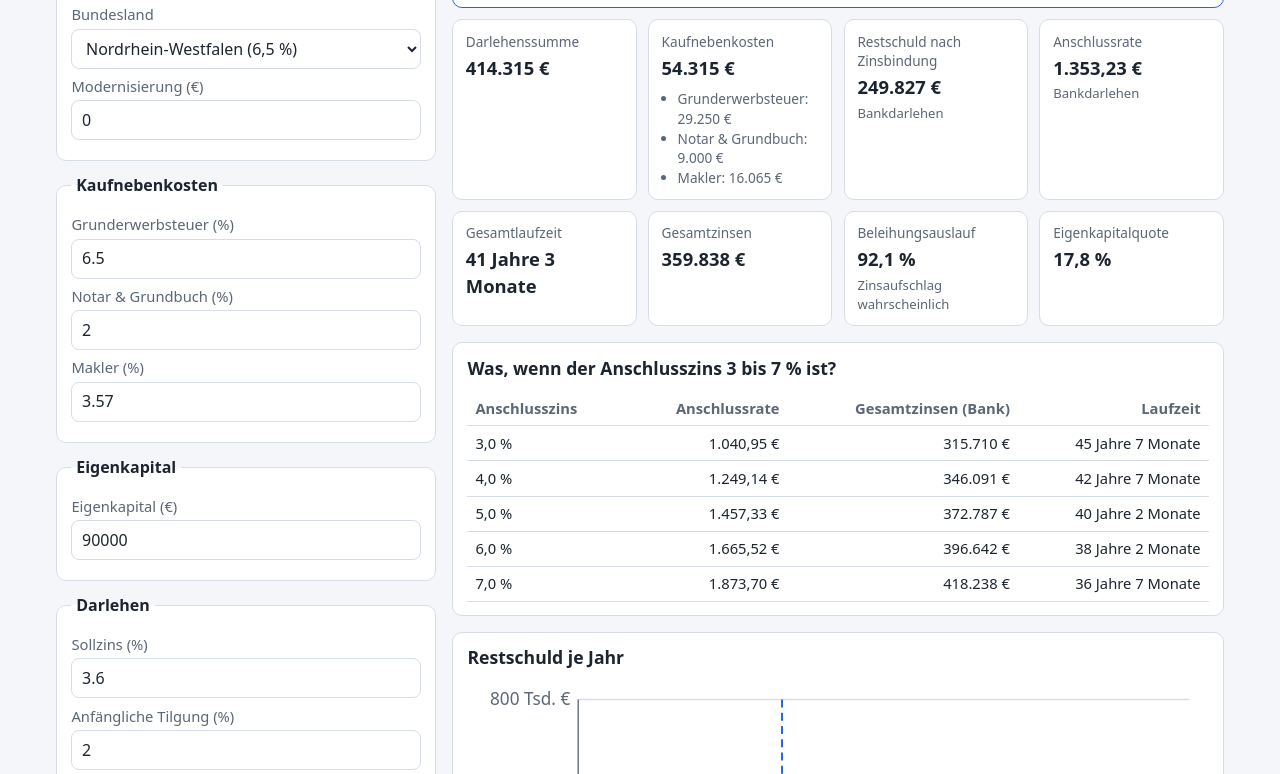
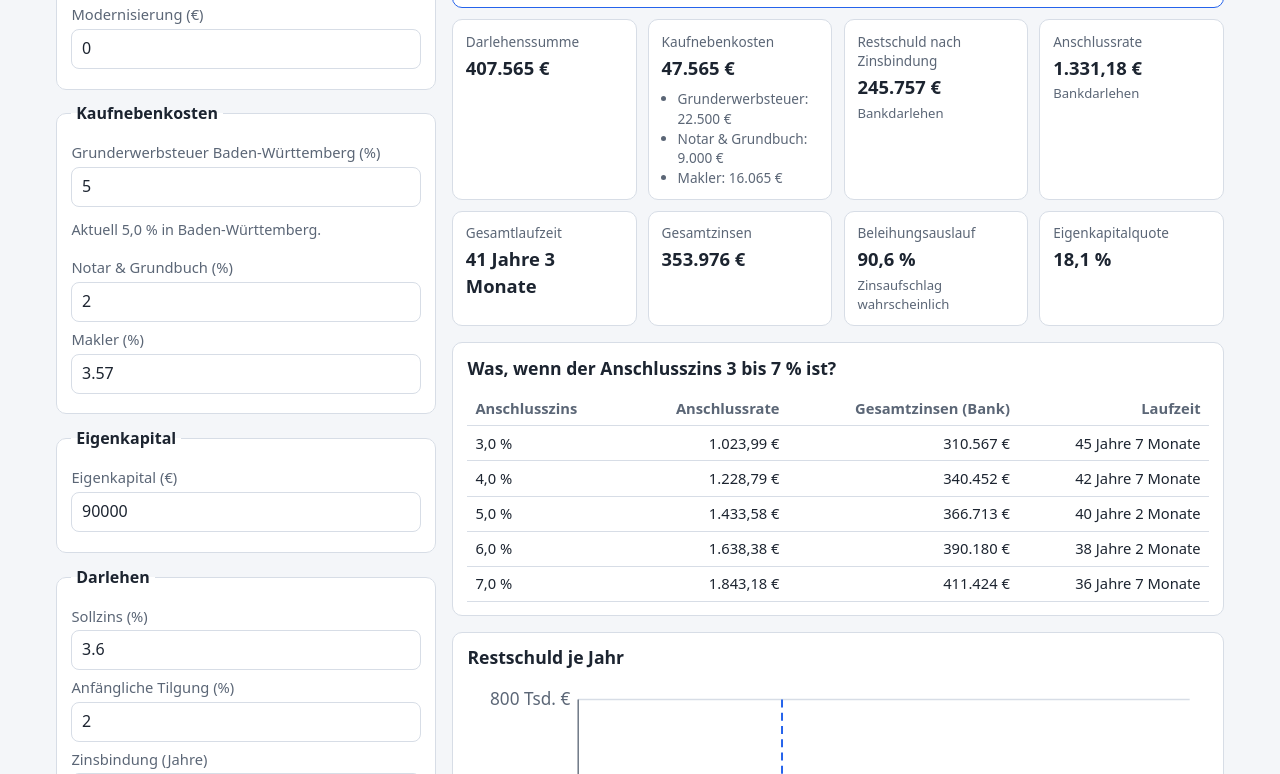
Before and after one commit to Rindi121992/Baufi-Rechner, a plain HTML site: page index.html in a window 1280 px wide. Shown: the part 363-1137 px from the top of the page. Drawn offline with Linux system fonts and the light colour scheme.

Commit message:
Baufinanzierungsrechner auf Baden-Württemberg beschränken
Bundesland-Auswahl entfernt, Grunderwerbsteuer fest mit 5,0 % vorbelegt
(änderbar). Altdaten mit Bundesland werden auf den BW-Satz umgestellt.

Co-Authored-By: Claude Opus 5.5 <noreply@anthropic.com>
Claude-Session: https://claude.ai/code/session_01DvH7EfBqAUATB1iJ7EcAW1

```diff
--- a/index.html
+++ b/index.html
@@ -50,10 +50,6 @@
               <input type="number" id="kaufpreis" min="0" step="1000" inputmode="decimal">
             </div>
             <div class="feld">
-              <label for="bundesland">Bundesland</label>
-              <select id="bundesland"></select>
-            </div>
-            <div class="feld">
               <label for="modernisierung">Modernisierung (€)</label>
               <input type="number" id="modernisierung" min="0" step="1000" inputmode="decimal">
             </div>
@@ -62,8 +58,9 @@
           <fieldset>
             <legend>Kaufnebenkosten</legend>
             <div class="feld">
-              <label for="grest">Grunderwerbsteuer (%)</label>
+              <label for="grest">Grunderwerbsteuer Baden-Württemberg (%)</label>
               <input type="number" id="grest" min="0" step="0.01" inputmode="decimal">
+              <p class="hinweis">Aktuell 5,0 % in Baden-Württemberg.</p>
             </div>
             <div class="feld">
               <label for="notar">Notar &amp; Grundbuch (%)</label>
--- a/js/app.js
+++ b/js/app.js
@@ -68,10 +68,13 @@
     const src = e || {};
     const out = Object.assign(clone(C.DEFAULTS), src);
     out.kfw = Object.assign(clone(C.DEFAULTS.kfw), src.kfw || {});
-    if (!C.GRUNDERWERBSTEUER[out.bundesland]) out.bundesland = C.DEFAULTS.bundesland;
-    if (out.grunderwerbsteuerSatz === undefined || out.grunderwerbsteuerSatz === null) {
-      out.grunderwerbsteuerSatz = C.GRUNDERWERBSTEUER[out.bundesland].satz;
+    // Altdaten mit Feld bundesland: ein abweichender Satz kam vom alten Bundesland-Default
+    const altVersion = Object.prototype.hasOwnProperty.call(src, 'bundesland');
+    if (out.grunderwerbsteuerSatz === undefined || out.grunderwerbsteuerSatz === null ||
+        (altVersion && out.grunderwerbsteuerSatz !== C.GRUNDERWERBSTEUER_BW)) {
+      out.grunderwerbsteuerSatz = C.GRUNDERWERBSTEUER_BW;
     }
+    delete out.bundesland;
     return out;
   }
 
@@ -141,7 +144,6 @@
   function schreibeFormular() {
     const e = aktiv().eingaben;
     setVal('kaufpreis', e.kaufpreis);
-    setVal('bundesland', e.bundesland);
     setVal('modernisierung', e.modernisierung);
     setVal('grest', e.grunderwerbsteuerSatz);
     setVal('notar', e.notarSatz);
@@ -174,7 +176,6 @@
   function leseFormular() {
     const e = aktiv().eingaben;
     e.kaufpreis = feldZahl('kaufpreis');
-    e.bundesland = $('bundesland').value;
     e.modernisierung = feldZahl('modernisierung');
     e.grunderwerbsteuerSatz = feldZahl('grest');
     e.notarSatz = feldZahl('notar');
@@ -443,10 +444,6 @@
   // ---------- Ereignisse ----------
 
   function onEingabe(ev) {
-    if (ev.target.id === 'bundesland') {
-      const land = C.GRUNDERWERBSTEUER[ev.target.value];
-      if (land) $('grest').value = String(land.satz);
-    }
     if (ev.target.id === 'kfw-aktiv') {
       $('kfw-felder').hidden = !$('kfw-aktiv').checked;
     }
@@ -648,16 +645,6 @@
   }
 
   function init() {
-    const bl = $('bundesland');
-    Object.keys(C.GRUNDERWERBSTEUER)
-      .sort(function (a, b) { return C.GRUNDERWERBSTEUER[a].name.localeCompare(C.GRUNDERWERBSTEUER[b].name, 'de'); })
-      .forEach(function (k) {
-        const land = C.GRUNDERWERBSTEUER[k];
-        const o = el('option', land.name + ' (' + pct(land.satz, 1) + ')');
-        o.value = k;
-        bl.appendChild(o);
-      });
-
     const geladen = S.laden();
     zustand = geladen ? normalisiere(geladen) : standardZustand();
     const hinzugefuegt = uebernehmeLinkAusHash();
--- a/js/calc.js
+++ b/js/calc.js
@@ -1,31 +1,14 @@
 (function (root) {
   'use strict';
 
-  // Grunderwerbsteuersätze in Prozent, Stand Vorlage (Kürzel → Name, Satz)
-  const GRUNDERWERBSTEUER = {
-    BW: { name: 'Baden-Württemberg', satz: 5.0 },
-    BY: { name: 'Bayern', satz: 3.5 },
-    BE: { name: 'Berlin', satz: 6.0 },
-    BB: { name: 'Brandenburg', satz: 6.5 },
-    HB: { name: 'Bremen', satz: 5.5 },
-    HH: { name: 'Hamburg', satz: 5.5 },
-    HE: { name: 'Hessen', satz: 6.0 },
-    MV: { name: 'Mecklenburg-Vorpommern', satz: 6.0 },
-    NI: { name: 'Niedersachsen', satz: 5.0 },
-    NW: { name: 'Nordrhein-Westfalen', satz: 6.5 },
-    RP: { name: 'Rheinland-Pfalz', satz: 5.0 },
-    SL: { name: 'Saarland', satz: 6.5 },
-    SN: { name: 'Sachsen', satz: 5.5 },
-    ST: { name: 'Sachsen-Anhalt', satz: 5.0 },
-    SH: { name: 'Schleswig-Holstein', satz: 6.5 },
-    TH: { name: 'Thüringen', satz: 5.0 }
-  };
+  // Grunderwerbsteuer Baden-Württemberg in Prozent, Stand Vorlage
+  const GRUNDERWERBSTEUER_BW = 5.0;
 
   // Standard-Szenario
   const DEFAULTS = {
     kaufpreis: 450000,
     eigenkapital: 90000,
-    bundesland: 'NW',
+    grunderwerbsteuerSatz: 5.0,
     notarSatz: 2.0,
     maklerSatz: 3.57,
     modernisierung: 0,
@@ -158,11 +141,9 @@
 
   function finanzierung(eingaben) {
     const e = eingaben || {};
-    let satz = e.grunderwerbsteuerSatz;
-    if (satz === undefined || satz === null || satz === '') {
-      const land = GRUNDERWERBSTEUER[e.bundesland];
-      satz = land ? land.satz : 0;
-    }
+    const satz = typeof e.grunderwerbsteuerSatz === 'number' && Number.isFinite(e.grunderwerbsteuerSatz)
+      ? e.grunderwerbsteuerSatz
+      : GRUNDERWERBSTEUER_BW;
     const nk = nebenkosten({
       kaufpreis: e.kaufpreis,
       grunderwerbsteuerSatz: satz,
@@ -255,7 +236,7 @@
   }
 
   const api = {
-    GRUNDERWERBSTEUER,
+    GRUNDERWERBSTEUER_BW,
     DEFAULTS,
     HAUSHALT_DEFAULTS,
     nebenkosten,
```
Also changed, not shown: 3 other files.
